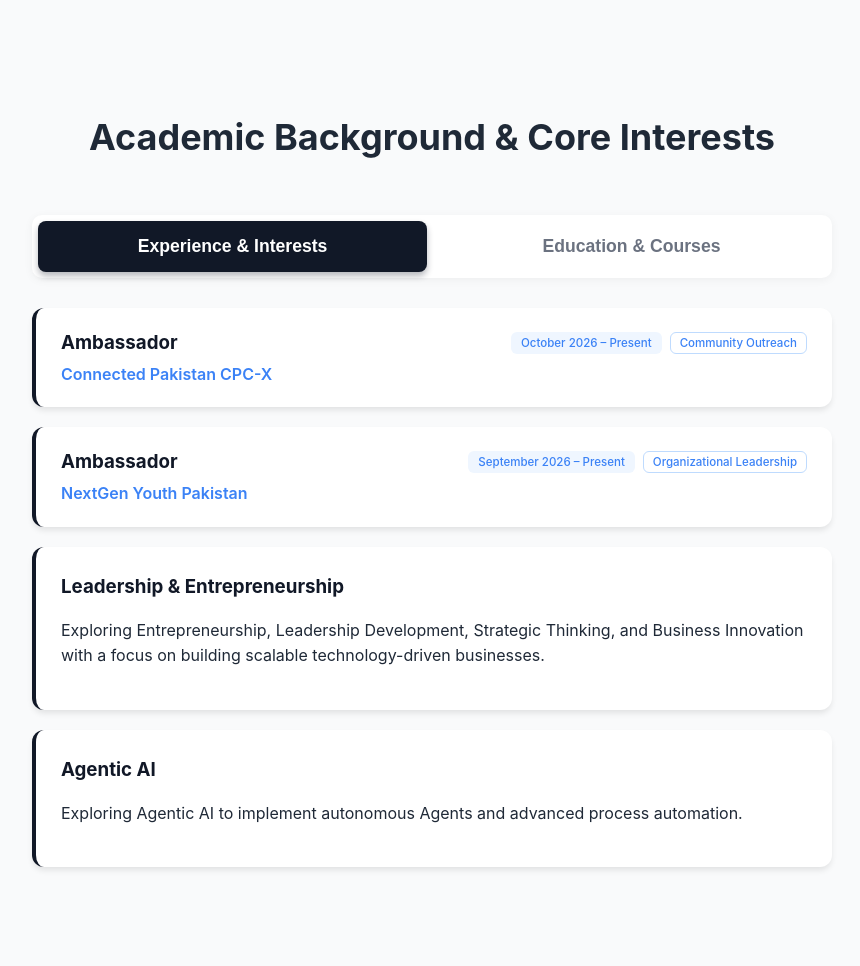
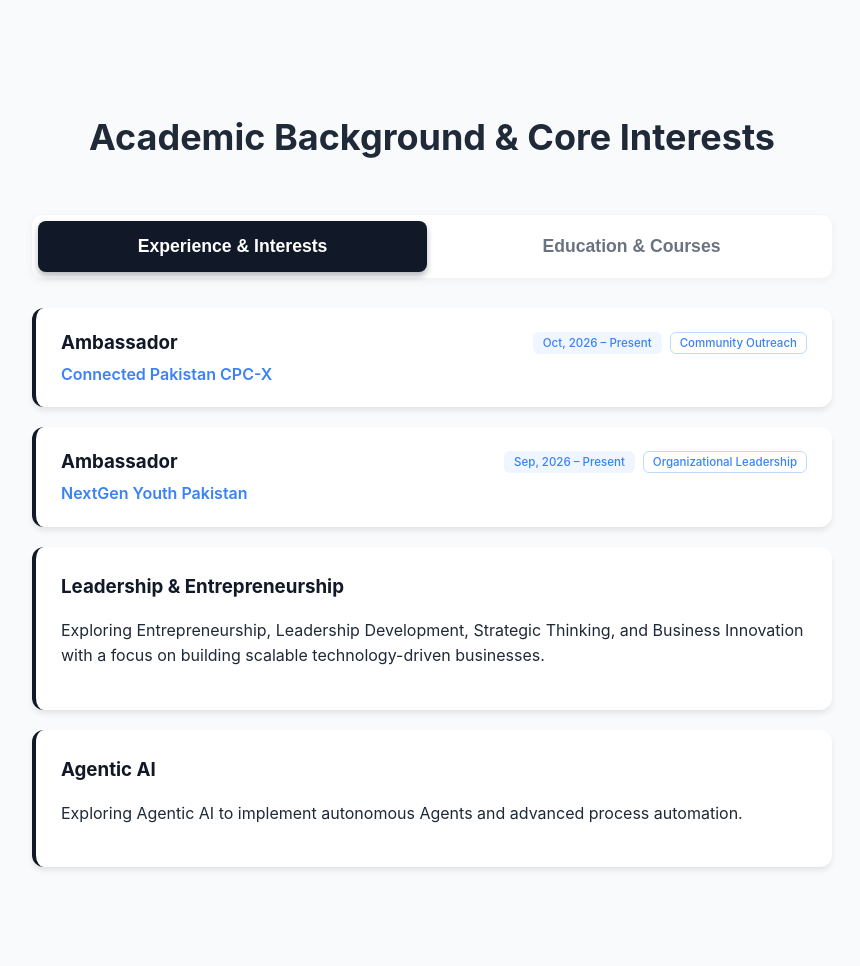
Before and after one commit to khari110/Updated-Portfolio, a Flask app: page / in a window 1280 px wide. Shown: the part 2566-3532 px from the top of the page, without its empty margins (208-1068 px from the left). Run offline with Flask 3, Linux system fonts and the light colour scheme.

Commit message:
updating

```diff
--- a/templates/index.html
+++ b/templates/index.html
@@ -809,7 +809,7 @@
                     </div>
                     <div class="timeline-tags">
                         <!-- EDIT: apna time period yahan likhein -->
-                        <span class="timeline-badge">October 2026 – Present</span>
+                        <span class="timeline-badge">Oct, 2026 – Present</span>
                         <!-- EDIT: apna relevant role yahan likhein -->
                         <span class="timeline-badge timeline-badge-outline">Community Outreach</span>
                     </div>
@@ -821,7 +821,7 @@
                     </div>
                     <div class="timeline-tags">
                         <!-- EDIT: apna time period yahan likhein -->
-                        <span class="timeline-badge">September 2026 – Present</span>
+                        <span class="timeline-badge">Sep, 2026 – Present</span>
                         <!-- EDIT: apna relevant role yahan likhein -->
                         <span class="timeline-badge timeline-badge-outline">Organizational Leadership</span>
                     </div>
```
